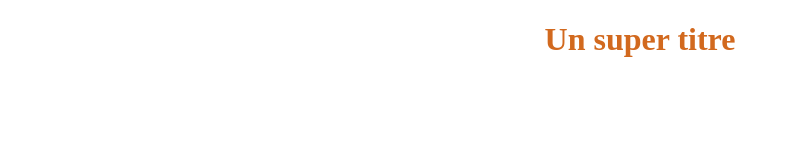
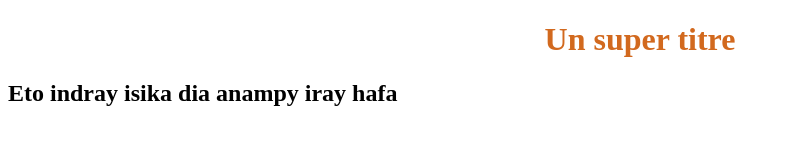
Before and after one commit to rojoniainarakoto/andrana, a plain HTML site: page index.html in a window 1280 px wide. Shown: the whole page, without its empty margins (0-788 px from the left). Drawn offline with Linux system fonts and the light colour scheme.

Commit message:
Eto ihany afaka manoratra

```diff
--- a/index.html
+++ b/index.html
@@ -9,5 +9,6 @@
 </head>
 <body>
     <h1>Un super titre</h1>
+    <h2>Eto indray isika dia anampy iray hafa</h2>
 </body>
 </html>
```
